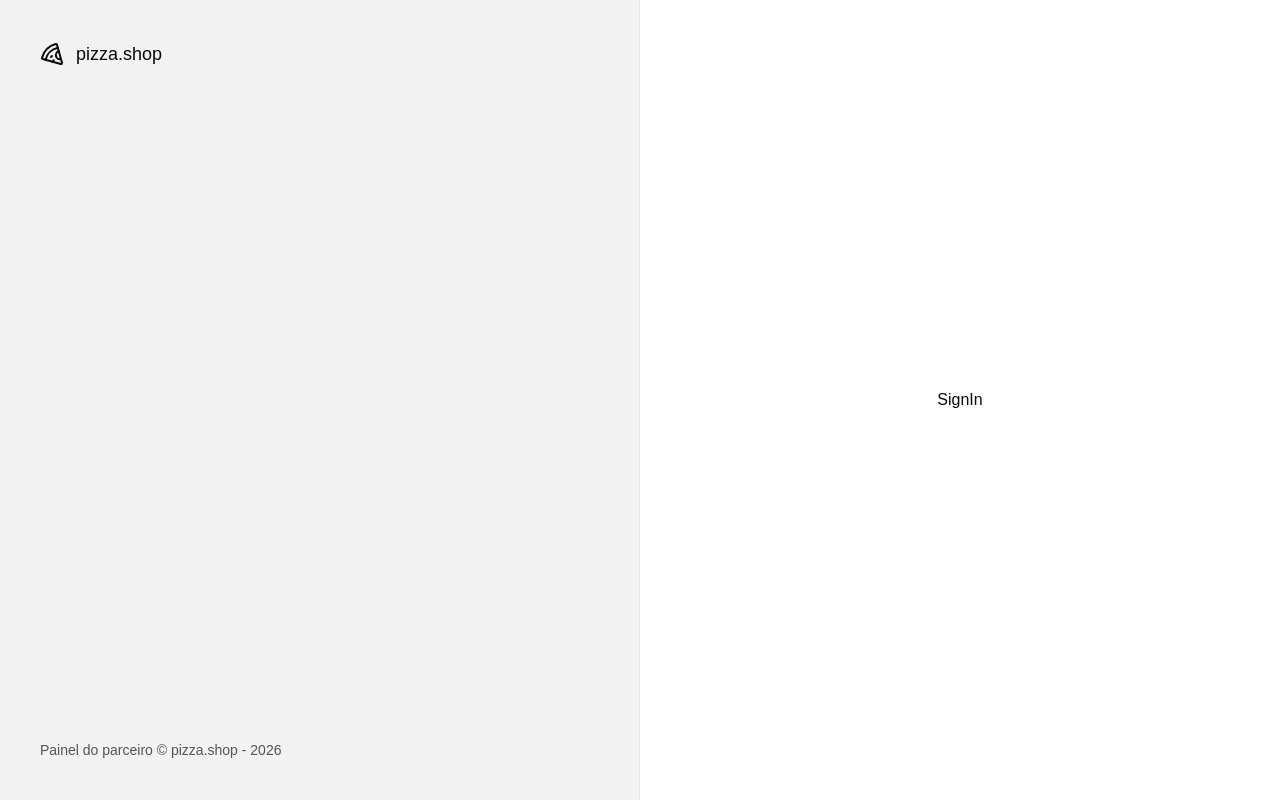
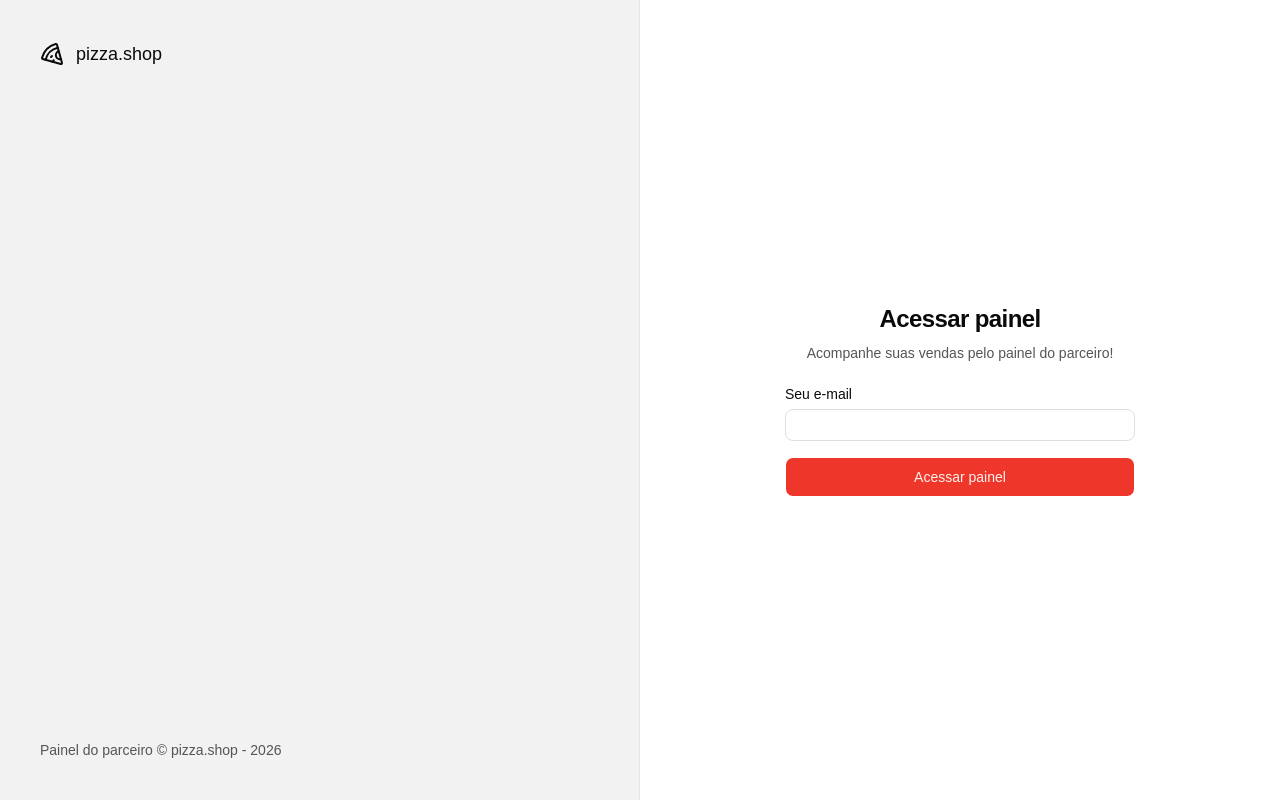
Before and after one commit to MarcioJorgeMelo/pizza-shop, a React (Vite) app: page /sign-in in a window 1280 px wide. Built offline with nearby package versions, Linux system fonts and the light colour scheme.

Commit message:
feat(tmp): create login form on sign in page

```diff
--- a/src/pages/auth/SignIn/index.tsx
+++ b/src/pages/auth/SignIn/index.tsx
@@ -1,10 +1,56 @@
+import { Button } from '@/components/ui/button'
+import { Input } from '@/components/ui/input'
+import { Label } from '@/components/ui/label'
 import { Helmet } from 'react-helmet-async'
+import { useForm } from 'react-hook-form'
+import { toast } from 'sonner'
+import { z } from 'zod'
+
+const signInForm = z.object({
+    email: z.email()
+})
+
+type SignInForm = z.infer<typeof signInForm>
 
 export function SignIn() {
+    const { register, handleSubmit, formState: { isSubmitting } } = useForm<SignInForm>()
+
+    async function handleSignIn(data: SignInForm) {
+        try {
+            await new Promise((resolve) => setTimeout(resolve, 2000))
+
+            console.log(data);
+            toast.success("Enviamos um link de autenticação para seu e-mail.", {
+                action: {
+                    label: 'Reenviar',
+                    onClick: () => handleSignIn(data)
+                }
+            })
+        } catch (error) {
+            toast.error("Credenciais inválidas.")
+        }
+    }
+
     return (
         <>
             <Helmet title='Login' />
-            <h1>SignIn</h1>
+            <div className='p-8'>
+                <div className='w-87.5 flex flex-col justify-center gap-6'>
+                    <div className='flex flex-col gap-2 text-center'>
+                        <h1 className='text-2xl font-semibold tracking-tight'>Acessar painel</h1>
+                        <p className='text-sm text-muted-foreground'>Acompanhe suas vendas pelo painel do parceiro!</p>
+                    </div>
+
+                    <form className='space-y-4' onSubmit={handleSubmit(handleSignIn)}>
+                        <div className='space-y-2'>
+                            <Label htmlFor='email'>Seu e-mail</Label>
+                            <Input id='email' type='email' {...register('email')} />
+                        </div>
+
+                        <Button disabled={isSubmitting} className='w-full' type='submit'>Acessar painel</Button>
+                    </form>
+                </div>
+            </div>
         </>
     )
 }
```
